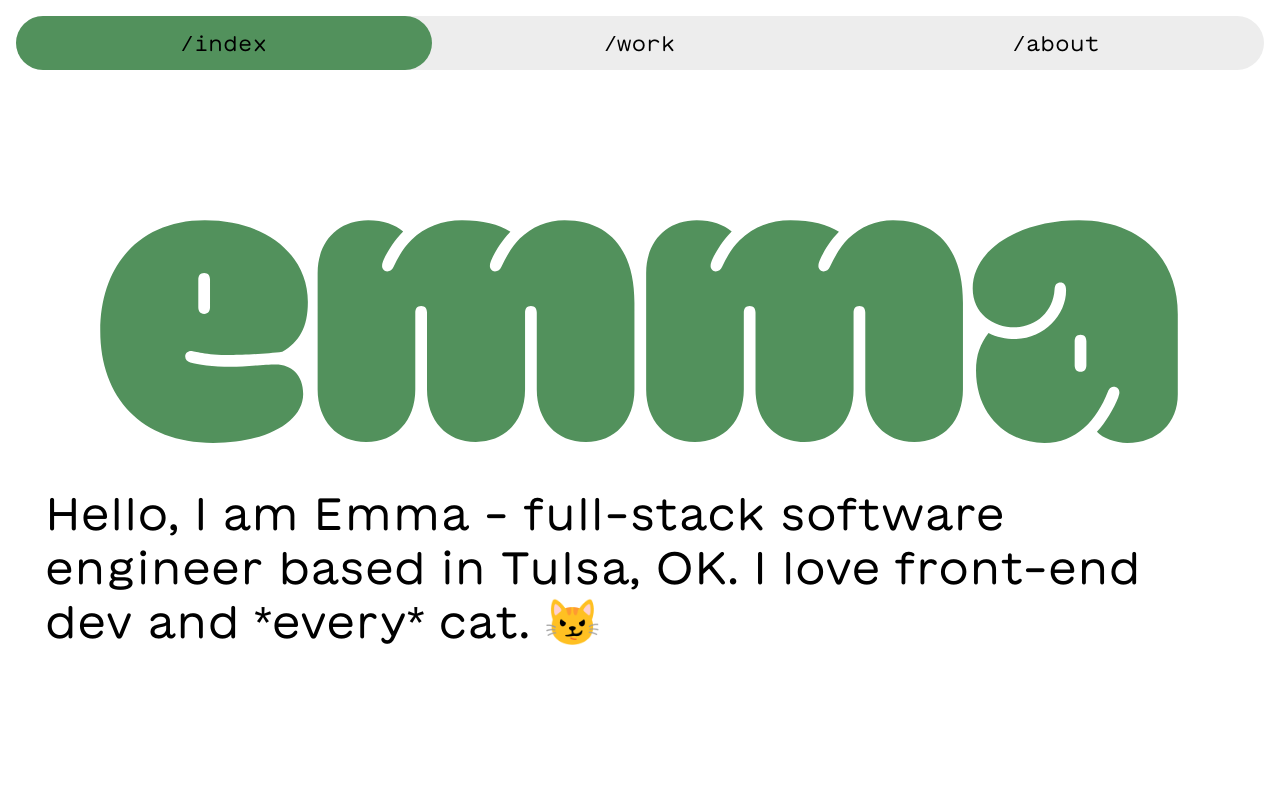
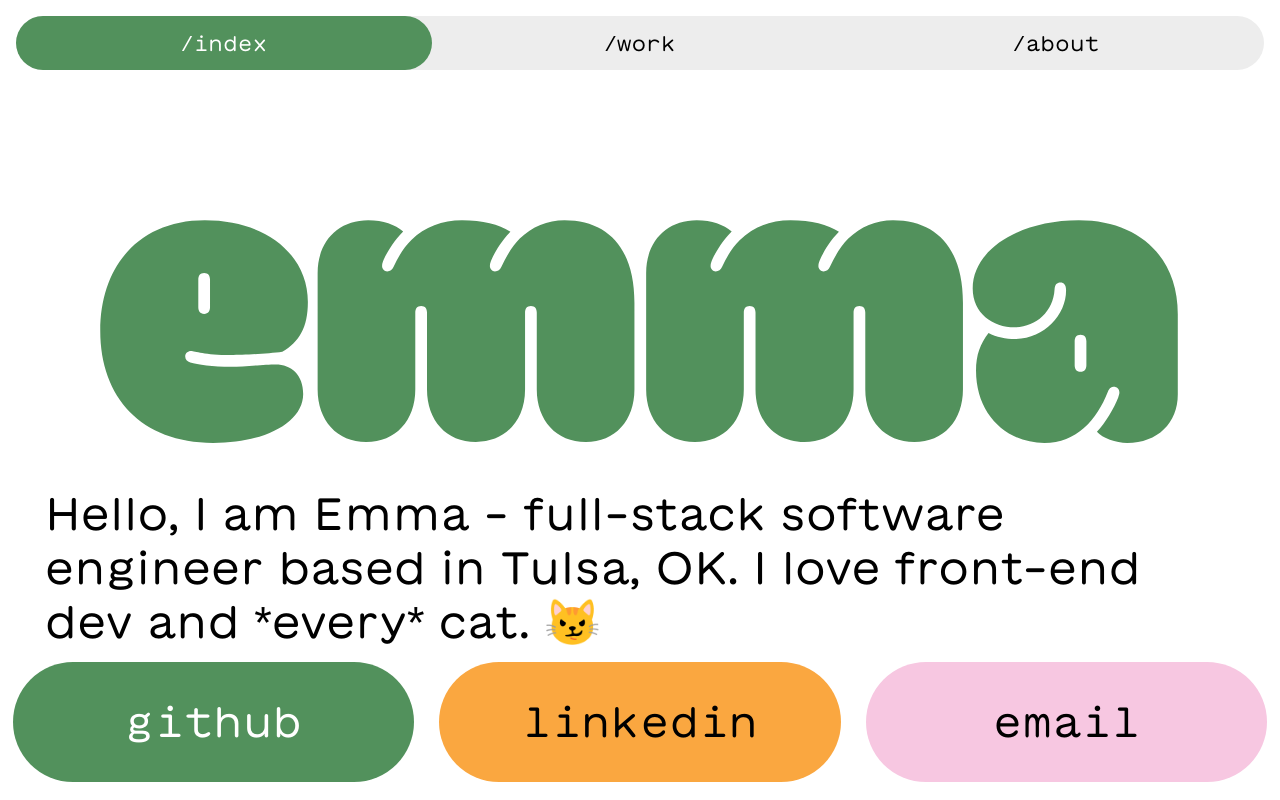
Before and after one commit to emmaegstad/portfolio-frontend, a Next.js app: page / in a window 1280 px wide. Built offline with nearby package versions, Linux system fonts and the light colour scheme.

Commit message:
added footer nav links and styles

```diff
--- /dev/null
+++ b/components/Footer.js
@@ -0,0 +1,27 @@
+import React from 'react';
+import Link from 'next/link';
+import styles from '../styles/footer.module.css';
+
+export default function Footer() {
+    return (
+        <div className={styles.Footer}>
+            <ul className={styles.footerNav}>
+                <Link href="https://github.com/emmaegstad">
+                    <a className={`${styles.footerLink} ${styles.github}`}>
+                        github
+                    </a>
+                </Link>
+                <Link href="https://www.linkedin.com/in/emmaegstad/">
+                    <a className={`${styles.footerLink} ${styles.linkedin}`}>
+                        linkedin
+                    </a>
+                </Link>
+                <Link href="mailto:emma@egstad.com">
+                    <a className={`${styles.footerLink} ${styles.email}`}>
+                        email
+                    </a>
+                </Link>
+            </ul>
+        </div>
+    );
+}
--- a/components/Layout.js
+++ b/components/Layout.js
@@ -1,5 +1,7 @@
 import React from 'react';
 import Header from './Header';
+import Footer from './Footer';
+
 import styles from '../styles/layout.module.css';
 
 export default function Layout({ children, activeNav, setActiveNav }) {
@@ -7,6 +9,7 @@ export default function Layout({ children, activeNav, setActiveNav }) {
         <div className={styles.Layout}>
             <Header activeNav={activeNav} setActiveNav={setActiveNav} />
             {children}
+            <Footer />
         </div>
     );
 }
--- /dev/null
+++ b/styles/footer.module.css
@@ -0,0 +1,33 @@
+.footerNav {
+    display: flex;
+    justify-content: center;
+}
+
+.footerLink {
+    height: clamp(85px, 13vw, 120px);
+    margin: 0.3em;
+    display: flex;
+    justify-content: center;
+    align-items: center;
+    flex: 1;
+    border-radius: 100vw;
+    font-family: var(--font-mono);
+    font-size: var(--font-size-large);
+    color: black;
+    text-decoration: none;
+    transition: background-color 0.5s ease-out, color 0.5s ease-out;
+    cursor: pointer;
+}
+
+.github {
+    color: white;
+    background-color: #52915c;
+}
+
+.linkedin {
+    background-color: #faa740;
+}
+
+.email {
+    background-color: #f7c7e1;
+}
--- a/styles/global.css
+++ b/styles/global.css
@@ -7,4 +7,5 @@
     --font-mono: 'GT-Maru-Mono', monospace;
 
     --font-size-medium: clamp(12px, 2vw, 21px);
+    --font-size-large: clamp(24px, 4vw, 42px);
 }
--- a/styles/header.module.css
+++ b/styles/header.module.css
@@ -1,6 +1,5 @@
 .navBar {
     display: flex;
-    /* width: 100vw; */
     margin: 1em;
     border-radius: 100vw;
     background-color: hsl(0, 0%, 93%);
@@ -24,11 +23,13 @@
     color: black;
     text-decoration: none;
     transition: background-color 0.5s ease-out, color 0.5s ease-out;
+    cursor: pointer;
 }
 
 .navBar:hover .indexActive:hover,
 .index:hover,
 .indexActive {
+    color: white;
     background-color: #52915c;
 }
 
```
